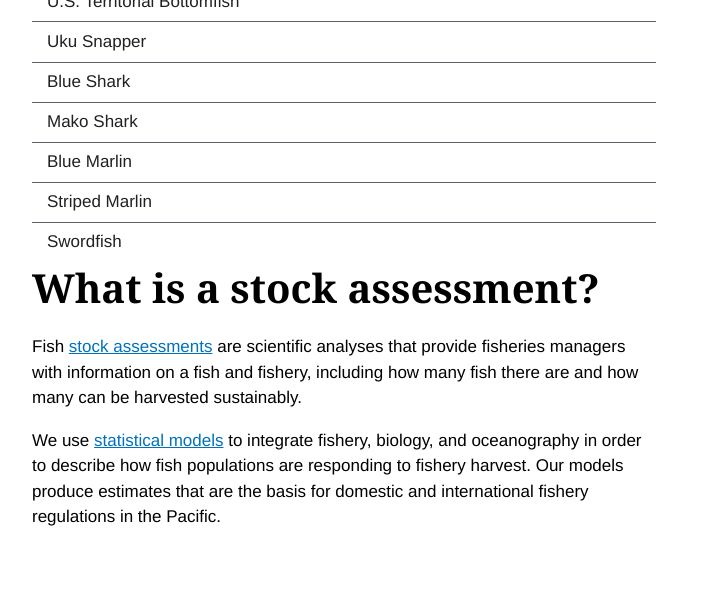
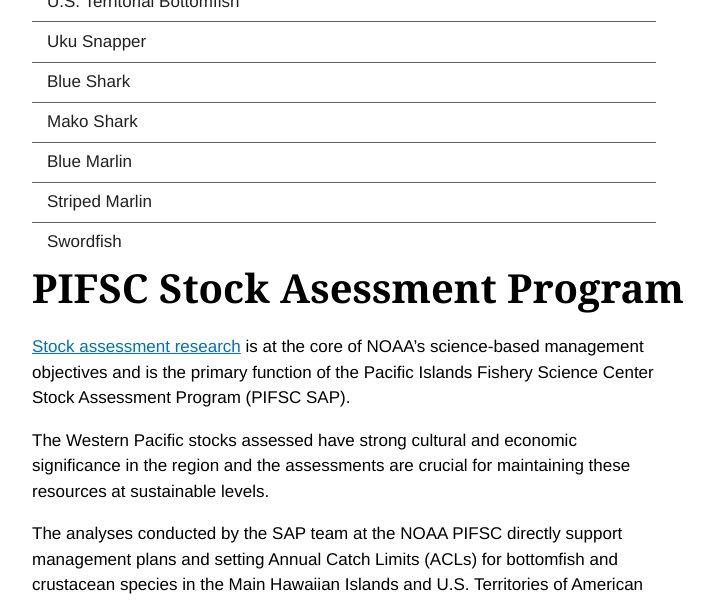
Before and after one commit to PIFSCstockassessments/PIFSCstockassessments.github.io, a Jekyll site: the page built from pifsc-sap-collections/_assessments/assessments.md, in a window 1280 px wide and 1400 px high, scrolled down 730 px, cut to the strip 0-601 px from the top of the window. Shown: the whole strip, without its empty margins (118-832 px from the left). Built offline with Jekyll 4.4.1, drawn with Linux system fonts in a browser that asks for light colours; some web fonts are replaced; some of the changed text lies outside the part shown.

Commit message:
Update 'Stock Assessments' main page

```diff
--- a/_data/navigation.yml
+++ b/_data/navigation.yml
@@ -32,7 +32,7 @@
 
 
 assessment-nav:
-  - text: What is a Stock Assessment? # Stock Assessments
+  - text: PIFSC Stock Asessment Program # Stock Assessments
     href: /assessments/
   - text: Hawaiian Deep 7 Bottomfish
     href: /assessments/mhi-bottomfish/
--- a/pifsc-sap-collections/_assessments/assessments.md
+++ b/pifsc-sap-collections/_assessments/assessments.md
@@ -1,12 +1,26 @@
 ---
-title: What is a stock assessment?
+title: PIFSC Stock Asessment Program
 layout: page-sap-collections
 permalink: /assessments/
 
 sap-hero:
-  caption: NOAA Fisheries/Tate Wester
+  caption: NOAA Fisheries
 ---
 
-Fish [stock assessments](https://www.fisheries.noaa.gov/topic/population-assessments#fish-stocks) are scientific analyses that provide fisheries managers with information on a fish and fishery, including how many fish there are and how many can be harvested sustainably.
+[Stock assessment research](https://www.fisheries.noaa.gov/topic/population-assessments#fish-stocks) is at the core of NOAA's science-based management objectives and is the primary function of the Pacific Islands Fishery Science Center Stock Assessment Program (PIFSC SAP).
 
-We use [statistical models](https://www.fisheries.noaa.gov/feature-story/fish-stock-assessment-101-part-2-closer-look-stock-assessment-models) to integrate fishery, biology, and oceanography in order to describe how fish populations are responding to fishery harvest. Our models produce estimates that are the basis for domestic and international fishery regulations in the Pacific.
+The Western Pacific stocks assessed have strong cultural and economic significance in the region and the assessments are crucial for maintaining these resources at sustainable levels.
+
+The analyses conducted by the SAP team at the NOAA PIFSC directly support management plans and setting Annual Catch Limits (ACLs) for bottomfish and crustacean species in the Main Hawaiian Islands and U.S. Territories of American Samoa, Guam, and the Commonwealth of the Northern Mariana Islands.
+
+The SAP also performs analyses in support of U.S. participation in international Regional Fishery Management Organizations (RFMOs). For example, SAP scientists collaborate with scientists from other nations to conduct stock assessments on billfish and shark stocks in the Pacific. For these international stock assessments, SAP scientists fulfill essential roles, including serving as lead analysts and chairing working groups.
+
+In addition to conducting stock assessments, other crucial activities and contributions of the SAP team include:
+
+- Helping with the design and implementation of the annual Bottomfish Fishery-Independent Survey in Hawaii (BFISH) which assesses the number and size of seven bottomfish species around all eight of the Main Hawaiian Islands.
+
+- Providing statistical expertise to the NOAA Fisheries Pacific Islands Regional Office Longline Fishery Observer Program efforts to estimate the magnitude of incidental takes of sea turtles, seabirds, and marine mammals, as well as the bycatch of non-marketed fish species in the Hawaii longline fishery.
+
+- Applying advanced statistical methods to analyze catch and effort data from the recreational and subsistence fishing conducted in Hawaii and the Western Pacific U.S. territories, which includes American Samoa, Guam, and the Commonwealth of the Northern Mariana Islands.
+
+### Recent Publications
```
